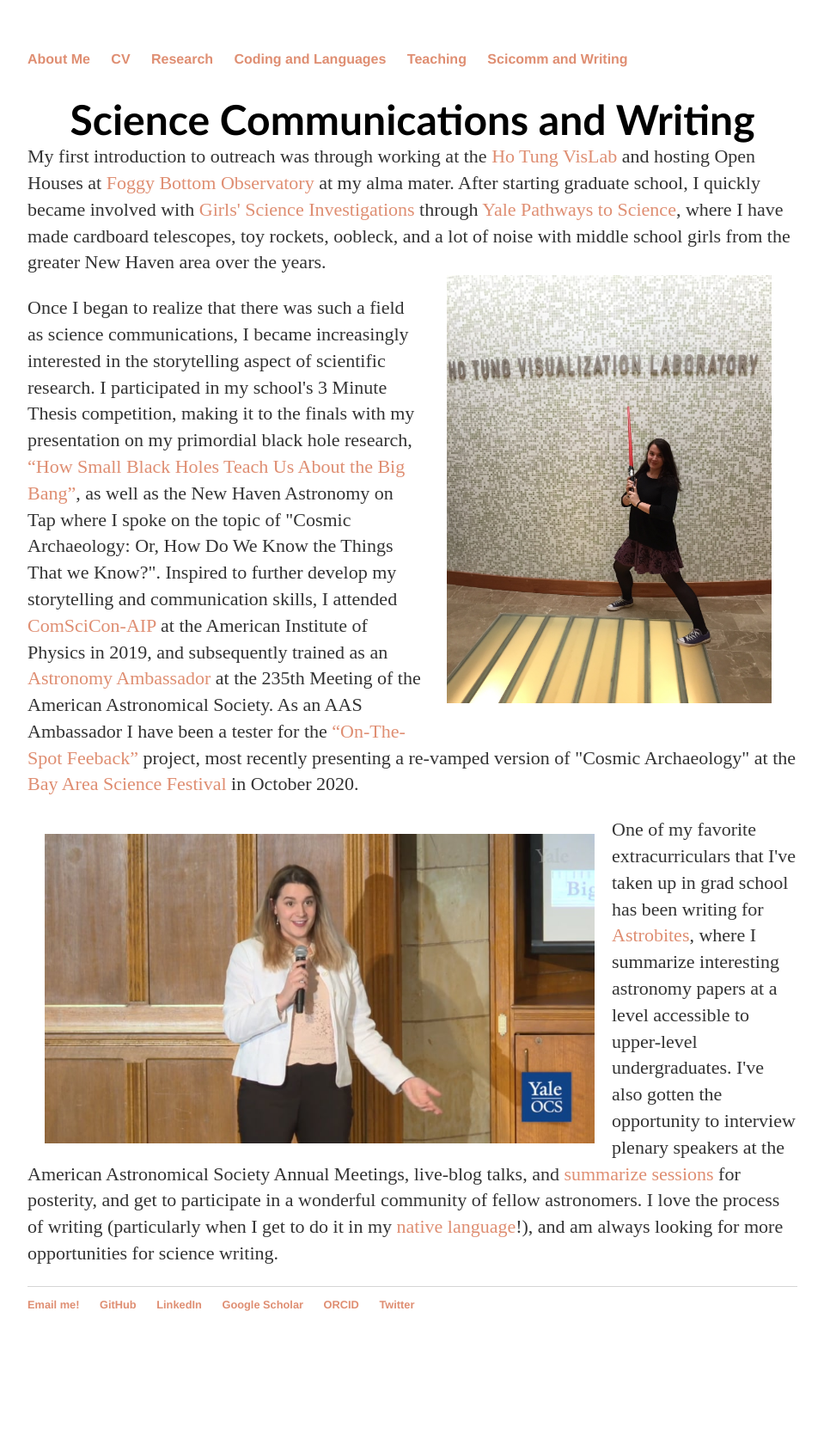
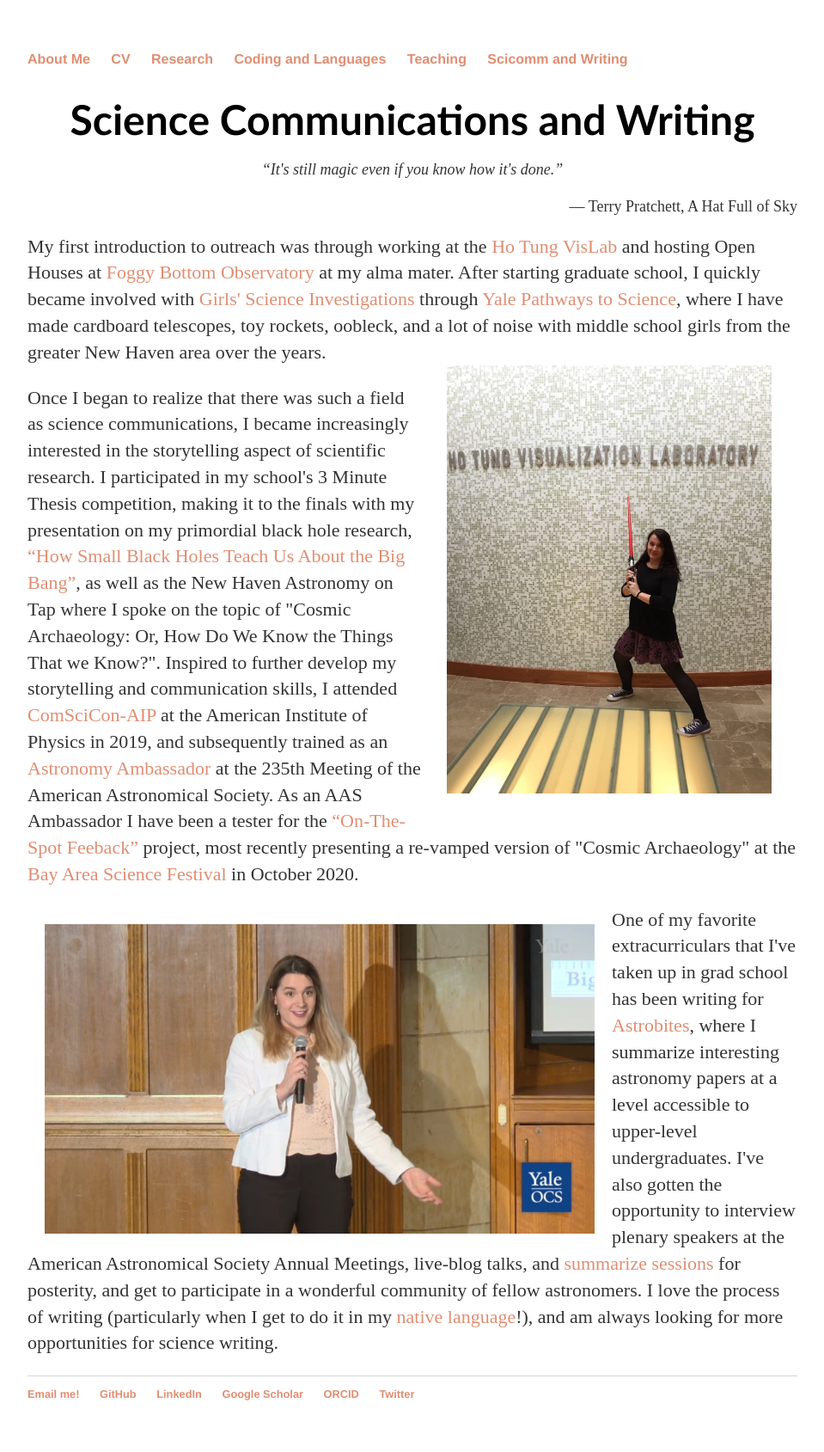
Before and after one commit to lunazagor/lunazagor.github.io, a Jekyll site: the page built from sci-wri/index.html, in a window 1280 px wide. Shown: the whole page at 86% size, without its empty margins (160-1119 px from the left). Built offline with Jekyll 4.4.1, drawn with Linux system fonts in a browser that asks for light colours; before the commit the page ends 1585 px from its top, so only the background shows below that.

Commit message:
Update index.html
add quote

```diff
--- a/sci-wri/index.html
+++ b/sci-wri/index.html
@@ -49,6 +49,12 @@ title: Sci-Wri
 </div> 	-->
 
 
+<p style="text-align:center;font-size:18px"><i>“It's still magic even if you know how it's done.” </i></p>
+
+<p style="text-align:right;font-size:18px"> ― Terry Pratchett,  A Hat Full of Sky </p>
+
+
+
 <div class="blurb">
 <p style="text-align:left;font-size:22px; display: inline"> My first introduction to outreach was through working at the <a href="https://www.colgate.edu/about/campus-facilities/ho-tung-visualization-laboratory">Ho Tung VisLab</a> and hosting Open Houses at <a href="http://observatory.colgate.edu/">Foggy Bottom Observatory</a> at my alma mater. After starting graduate school, I quickly became involved with <a href="https://gsi.yale.edu/">Girls' Science Investigations</a> through <a href="https://onha.yale.edu/pathways-science">Yale Pathways to Science</a>, where I have made cardboard telescopes, toy rockets, oobleck, and a lot of noise with middle school girls from the greater New Haven area over the years. </p>
 
```
